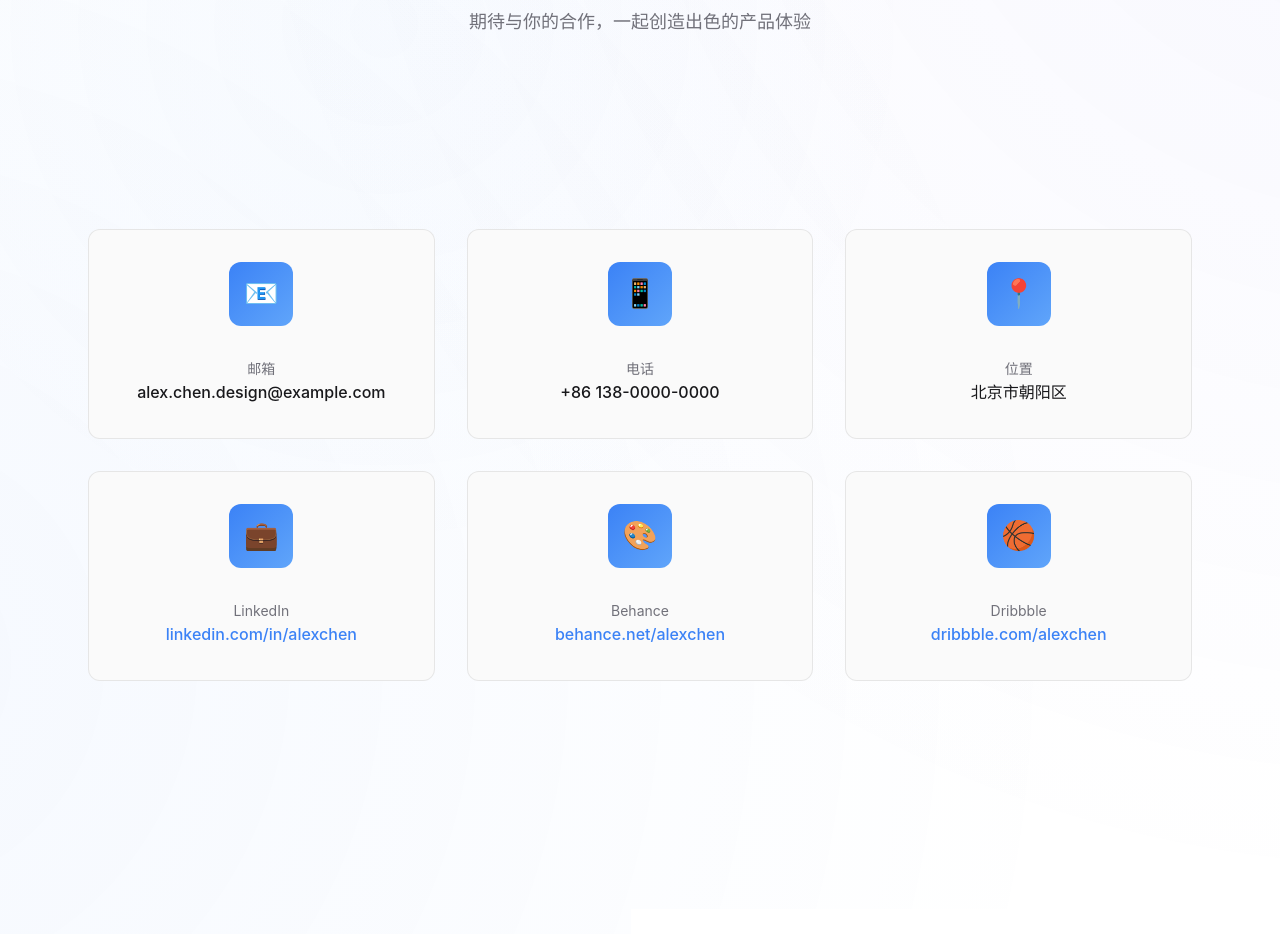
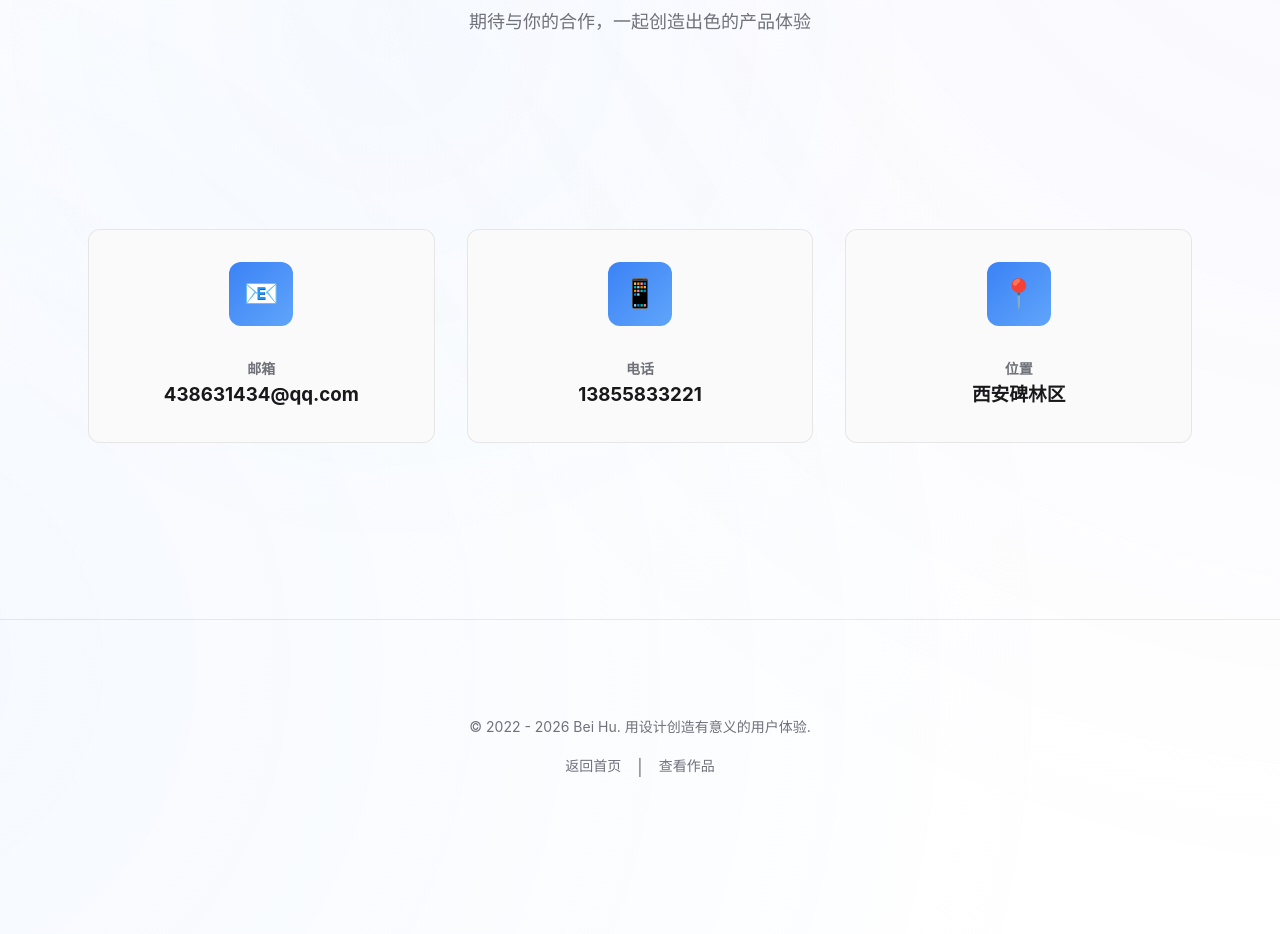
Before and after one commit to hwyt/UI-portfolio, a plain HTML site: page contact.html in a window 1280 px wide. Shown: the part 216-1150 px from the top of the page. After the commit the page ends 1092 px from the top, so only its background shows below. Drawn offline with Linux system fonts and the light colour scheme.

Commit message:
Update contact.html

```diff
--- a/contact.html
+++ b/contact.html
@@ -10,7 +10,7 @@
 <body>
   <!-- 导航栏 -->
   <nav class="navbar">
-    <a href="index.html" class="navbar-brand">Alex Chen</a>
+    <a href="index.html" class="navbar-brand">Bei Hu UI Portfolio</a>
     <div style="display: flex; align-items: center;">
       <button class="navbar-toggle" onclick="toggleMenu()" aria-label="切换菜单">☰</button>
       <button class="theme-toggle" onclick="toggleTheme()" aria-label="切换主题">
@@ -45,8 +45,8 @@
         <div class="contact-item">
           <div class="contact-icon">📧</div>
           <div>
-            <div class="contact-label">邮箱</div>
-            <div class="contact-value">alex.chen.design@example.com</div>
+            <div class="contact-label"><h4>邮箱</h4></div>
+            <div class="contact-value"><h3>438631434@qq.com</h3></div>
           </div>
         </div>
 
@@ -54,8 +54,8 @@
         <div class="contact-item">
           <div class="contact-icon">📱</div>
           <div>
-            <div class="contact-label">电话</div>
-            <div class="contact-value">+86 138-0000-0000</div>
+            <div class="contact-label"><h4>电话</h4></div>
+            <div class="contact-value"><h3>13855833221</h3></div>
           </div>
         </div>
 
@@ -63,44 +63,19 @@
         <div class="contact-item">
           <div class="contact-icon">📍</div>
           <div>
-            <div class="contact-label">位置</div>
-            <div class="contact-value">北京市朝阳区</div>
+            <div class="contact-label"><h4>位置</h4></div>
+            <div class="contact-value"><h3>西安碑林区</h3></div>
           </div>
         </div>
 
-        <!-- LinkedIn -->
-        <div class="contact-item">
-          <div class="contact-icon">💼</div>
-          <div>
-            <div class="contact-label">LinkedIn</div>
-            <a href="https://linkedin.com" class="contact-value" style="color: var(--primary); text-decoration: none;">linkedin.com/in/alexchen</a>
-          </div>
-        </div>
 
-        <!-- Behance -->
-        <div class="contact-item">
-          <div class="contact-icon">🎨</div>
-          <div>
-            <div class="contact-label">Behance</div>
-            <a href="https://behance.net" class="contact-value" style="color: var(--primary); text-decoration: none;">behance.net/alexchen</a>
-          </div>
-        </div>
-
-        <!-- Dribbble -->
-        <div class="contact-item">
-          <div class="contact-icon">🏀</div>
-          <div>
-            <div class="contact-label">Dribbble</div>
-            <a href="https://dribbble.com" class="contact-value" style="color: var(--primary); text-decoration: none;">dribbble.com/alexchen</a>
-          </div>
-        </div>
 
       </div>
     </div>
   </section>
 
   <!-- 合作类型 -->
-  <section class="section">
+  <!-- <section class="section">
     <div class="container">
       <div class="section-header">
         <h2 class="section-title">合作类型</h2>
@@ -137,10 +112,10 @@
         </div>
       </div>
     </div>
-  </section>
+  </section> -->
 
   <!-- 快速联系表单 -->
-  <section class="section">
+  <!-- <section class="section">
     <div class="container">
       <div class="section-header">
         <h2 class="section-title">快速留言</h2>
@@ -172,10 +147,10 @@
         <button type="submit" class="btn btn-primary" style="width: 100%;">发送留言</button>
       </form>
     </div>
-  </section>
+  </section> -->
 
   <!-- 工作时间 -->
-  <section class="section">
+  <!-- <section class="section">
     <div class="container">
       <div class="card" style="max-width: 600px; margin: 0 auto; text-align: center;">
         <h3 style="font-size: 1.25rem; margin-bottom: 1rem;">工作时间</h3>
@@ -188,7 +163,7 @@
         </div>
       </div>
     </div>
-  </section>
+  </section> -->
 
   <!-- 页脚 -->
   <footer class="footer">
```
